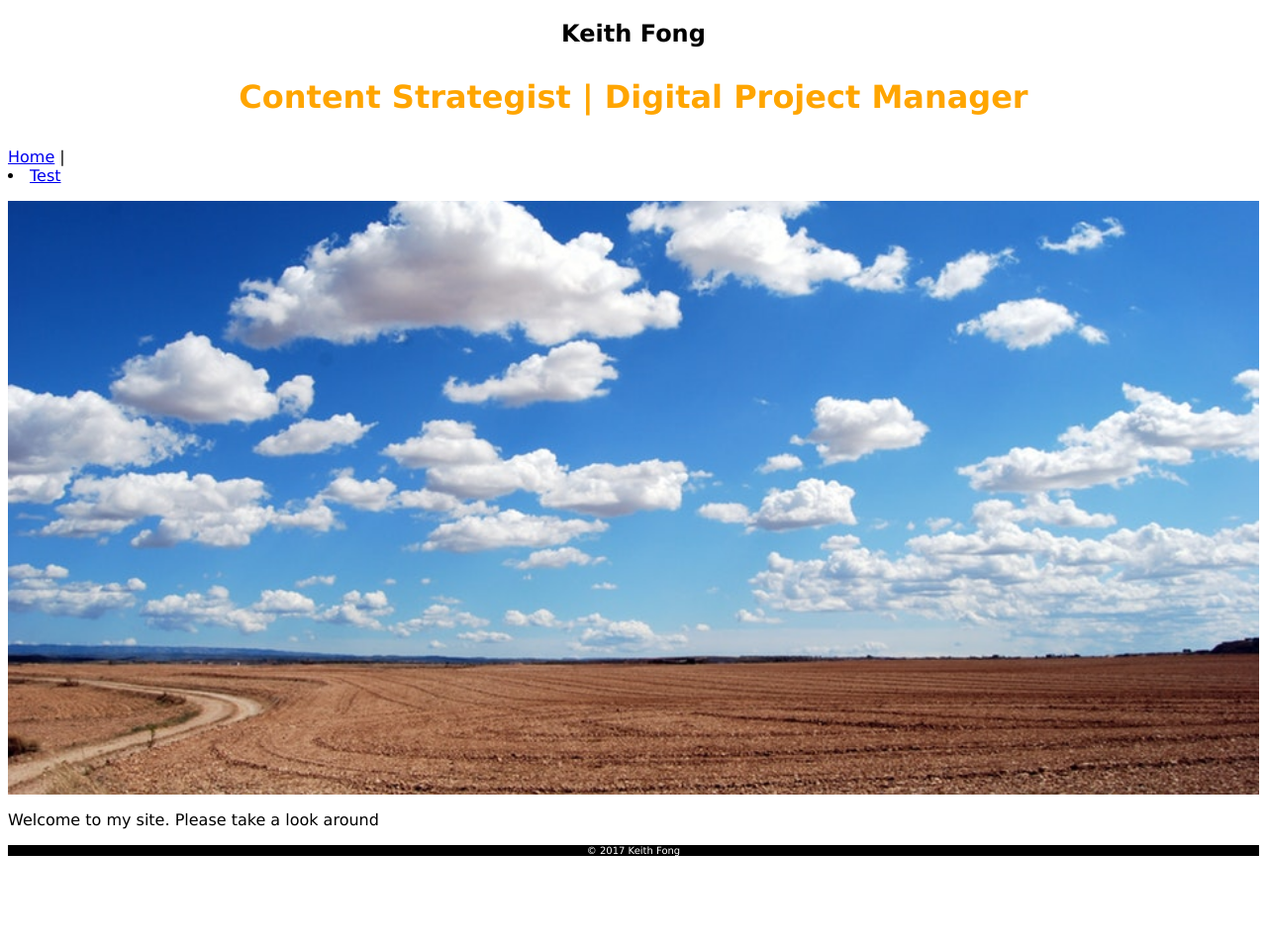
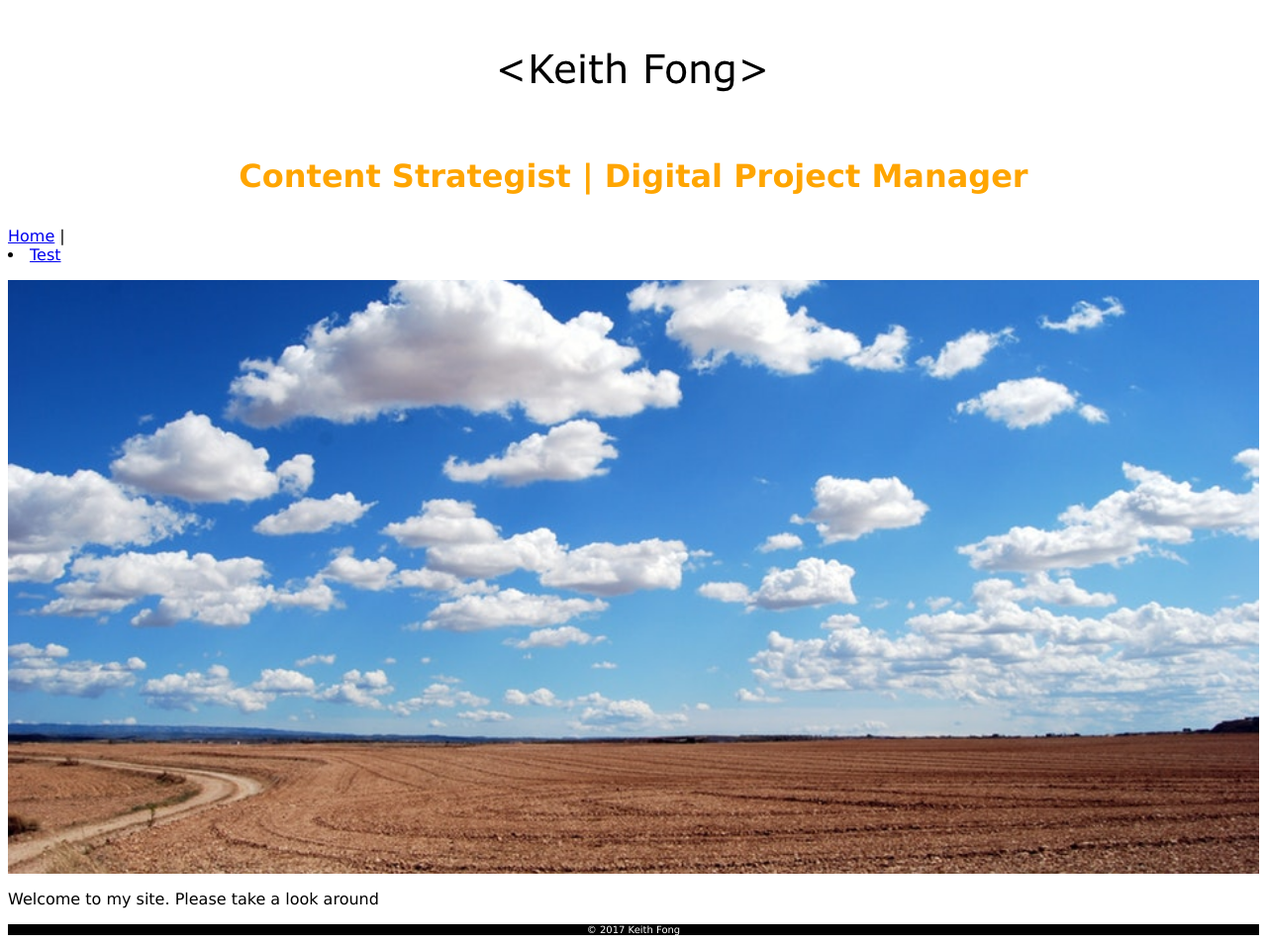
Before and after one commit to hikeithf/hikeithf.github.io, a Jekyll site: the page index.html, which Jekyll copies as it is, in a window 1280 px wide. Shown: the whole page at 99% size. Built offline with Jekyll 4.4.1, drawn with Linux system fonts in a browser that asks for light colours; before the commit the page ends 900 px from its top, so only the background shows below that.

Commit message:
Update index.html

```diff
--- a/index.html
+++ b/index.html
@@ -8,7 +8,7 @@
   <!-- Body -->
 <body>
 <div class="header">
-  <h2 style="text-align: center;">Keith Fong</h2>
+  <img src="/Group 29.png" class="logo" alt="Keith Fong"/>
   <h1>Content Strategist | Digital Project Manager</h1>
   <p class="nav"><a href="/">Home</a></li> | <li><a href="/test">Test</a></li></p>
  </ul>
```
